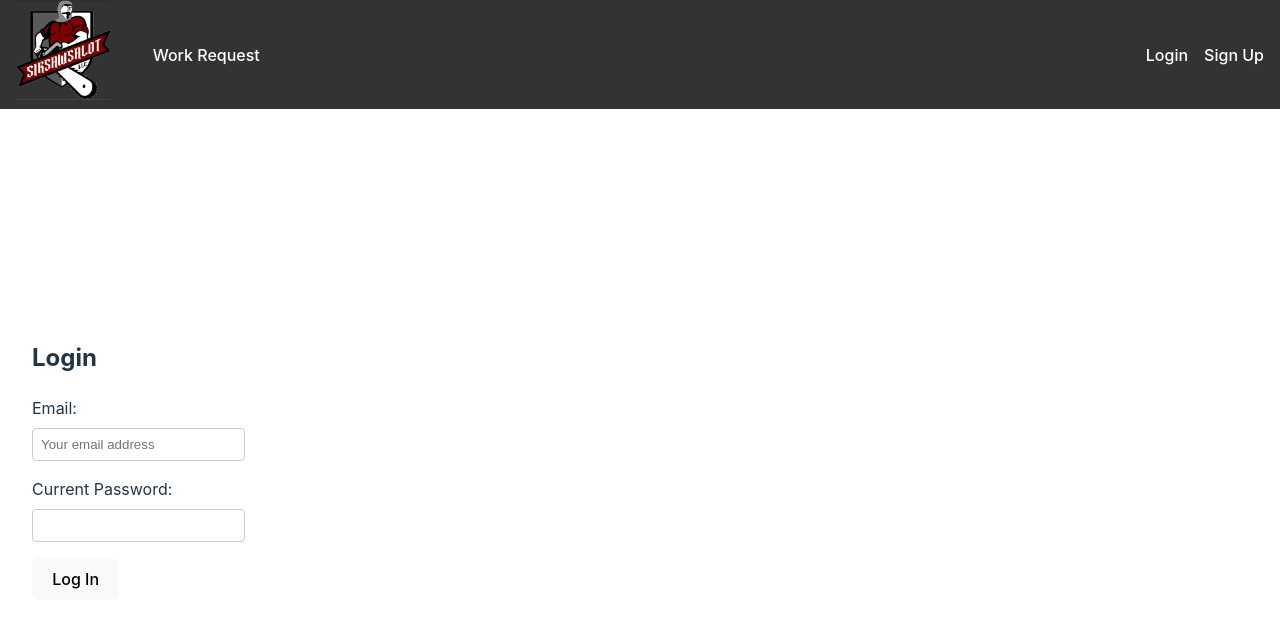
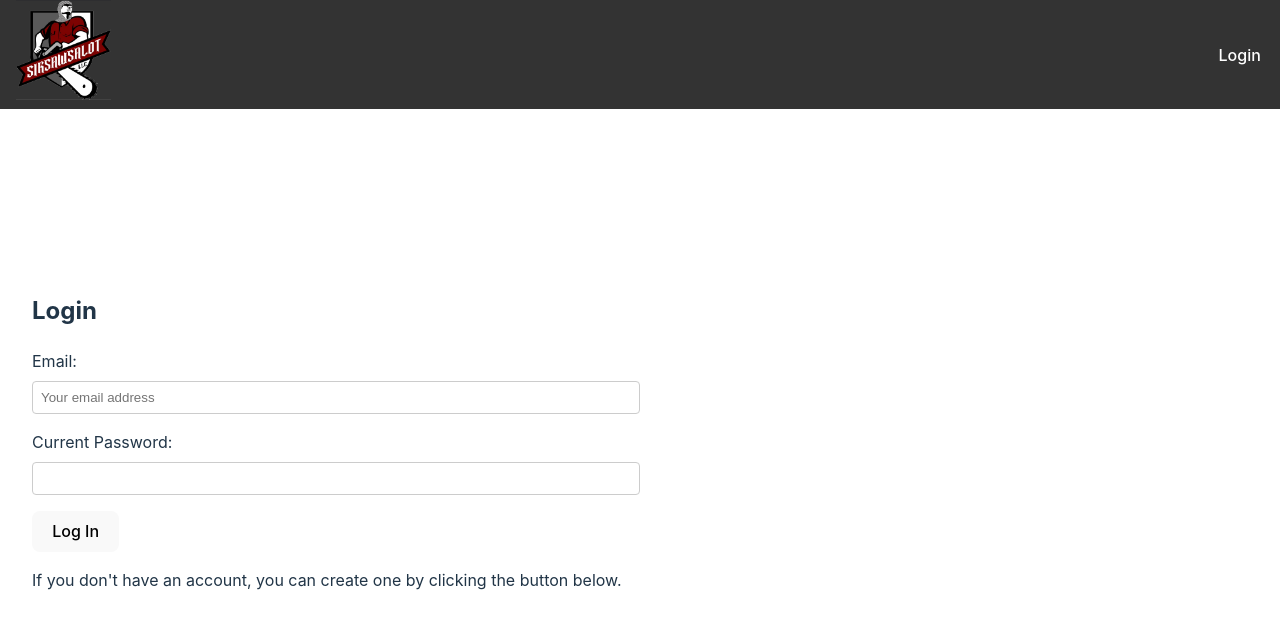
Before and after one commit to EthanForrestCarr/SirSawsALot, a React (Vite) app in the folder client/: page /login in a window 1280 px wide. Shown: the top 628 px of the page. Built offline with nearby package versions, Linux system fonts and the light colour scheme.

Commit message:
moved some of the sign up and work request features around on the site.

```diff
--- a/client/src/components/Navbar.tsx
+++ b/client/src/components/Navbar.tsx
@@ -4,6 +4,7 @@ import Notifications from './buttons/Notifications';
 import AccordionButton from './buttons/AccordionButton';
 import logo from '../assets/sirsawsalotPictures/SirSawsalotLogo.png';
 import '../styles/Navbar.css';
+import LoginButton from './buttons/LoginButton';
 
 // Define props type
 interface NavbarProps {
@@ -41,9 +42,6 @@ const Navbar: React.FC<NavbarProps> = ({ isAdmin }) => {
           </Link>
         </h1>
         {isLoggedIn && <Notifications />}
-        <Link to="/work-request" className="navbar-link">
-          Work Request
-        </Link>
       </div>
 
       <div className="navbar-actions">
@@ -58,12 +56,7 @@ const Navbar: React.FC<NavbarProps> = ({ isAdmin }) => {
         </div>
         {!isLoggedIn && (
           <>
-            <Link to="/login" className="navbar-link">
-              Login
-            </Link>
-            <Link to="/signup" className="navbar-link">
-              Sign Up
-            </Link>
+            <LoginButton />
           </>
         )}
       </div>
--- /dev/null
+++ b/client/src/components/buttons/LoginButton.tsx
@@ -0,0 +1,13 @@
+import React from 'react';
+import { useNavigate } from 'react-router-dom';
+
+const LoginButton: React.FC = () => {
+  const navigate = useNavigate();
+  return (
+    <button onClick={() => navigate('/login')} className="navbar-button">
+      Login
+    </button>
+  );
+};
+
+export default LoginButton;
--- /dev/null
+++ b/client/src/components/buttons/SignupButton.tsx
@@ -0,0 +1,13 @@
+import React from 'react';
+import { useNavigate } from 'react-router-dom';
+
+const SignupButton: React.FC = () => {
+  const navigate = useNavigate();
+  return (
+    <button onClick={() => navigate('/signup')} className="navbar-button">
+      Sign Up
+    </button>
+  );
+};
+
+export default SignupButton;
--- /dev/null
+++ b/client/src/components/buttons/WorkRequestButton.tsx
@@ -0,0 +1,13 @@
+import React from 'react';
+import { useNavigate } from 'react-router-dom';
+
+const WorkRequestButton: React.FC = () => {
+  const navigate = useNavigate();
+  return (
+    <button onClick={() => navigate('/work-request')} className="navbar-button">
+      Work Request
+    </button>
+  );
+};
+
+export default WorkRequestButton;
--- a/client/src/components/content/HeroSection.tsx
+++ b/client/src/components/content/HeroSection.tsx
@@ -1,4 +1,6 @@
 import heroImage from '../../assets/sirsawsalotPictures/HeroTrees.png';
+import SignupButton from '../buttons/SignupButton';
+import WorkRequestButton from '../buttons/WorkRequestButton';
 
 const HeroSection = () => {
   const styles = {
@@ -32,6 +34,8 @@ const HeroSection = () => {
       <p style={styles.paragraph}>
         Serving Ottertail County with safety, beauty, and care. Fully dedicated to keeping your trees in shape—whether it’s trimming, removal, or full clean-up.
       </p>
+      <SignupButton /> {/* New: Sign up button at the bottom */}
+      <WorkRequestButton /> {/* New: Work request button */}
     </section>
   );
 };
--- a/client/src/components/dashboards/AdminDashboard.tsx
+++ b/client/src/components/dashboards/AdminDashboard.tsx
@@ -8,7 +8,6 @@ import InvoiceModal from '../modals/InvoiceFormModal';
 import { InvoiceFormData } from '../forms/InvoiceForm';
 import BlockDateForm from '../forms/BlockDateForm';
 import AdminConversations from '../messages/AdminConversations';
-// Import profile forms
 import UserProfileForm from '../forms/UserProfileForm';
 import UpdatePasswordForm from '../forms/UpdatePassowrdForm';
 
--- a/client/src/components/tables/AdminRequestsTable.tsx
+++ b/client/src/components/tables/AdminRequestsTable.tsx
@@ -2,6 +2,7 @@ import React from 'react';
 import DetailsButton from '../buttons/DetailsButton';
 import ApproveDenyButtons from '../buttons/ApproveDenyButtons';
 import GenerateInvoiceButton from '../buttons/GenerateInvoiceButton';
+import WorkRequestButton from '../buttons/WorkRequestButton';
 import '../../styles/Table.css'; // added import
 
 interface Request {
@@ -42,6 +43,10 @@ const AdminRequestsTable: React.FC<AdminRequestsTableProps> = ({
   console.log("AdminRequestsTable rendering; currentRequests:", currentRequests);
 
   return (
+    <>
+      <div style={{ marginBottom: '1rem' }}>
+        <WorkRequestButton /> {/* New: Work request button in dashboard */}
+      </div>
       <table className="universal-table">
         <thead>
           <tr>
@@ -75,6 +80,7 @@ const AdminRequestsTable: React.FC<AdminRequestsTableProps> = ({
           ))}
         </tbody>
       </table>
+    </>
   );
 };
 
--- a/client/src/components/tables/UserRequestsTable.tsx
+++ b/client/src/components/tables/UserRequestsTable.tsx
@@ -1,4 +1,5 @@
 import React from 'react';
+import WorkRequestButton from '../buttons/WorkRequestButton';
 
 interface Request {
   id: number;
@@ -18,6 +19,10 @@ interface UserRequestsTableProps {
 
 const UserRequestsTable: React.FC<UserRequestsTableProps> = ({ requests }) => {
   return (
+    <>
+      <div style={{ marginBottom: '1rem' }}>
+        <WorkRequestButton /> {/* New: Work request button in dashboard */}
+      </div>
       <table className="universal-table">
         <thead>
           <tr>
@@ -44,6 +49,7 @@ const UserRequestsTable: React.FC<UserRequestsTableProps> = ({ requests }) => {
           ))}
         </tbody>
       </table>
+    </>
   );
 };
 
--- a/client/src/pages/LoginPage.tsx
+++ b/client/src/pages/LoginPage.tsx
@@ -3,6 +3,7 @@ import axios from 'axios';
 import { useNavigate } from 'react-router-dom';
 import EmailInput from '../components/inputs/EmailInput';
 import CurrentPasswordInput from '../components/inputs/CurrentPasswordInput';
+import SignupButton from '../components/buttons/SignupButton';
 
 const LoginPage: React.FC = () => {
   const [formData, setFormData] = useState({ email: '', password: '' });
@@ -37,6 +38,8 @@ const LoginPage: React.FC = () => {
         <CurrentPasswordInput value={formData.password} handleChange={handleChange} />
         <button type="submit">Log In</button>
       </form>
+      <p>If you don't have an account, you can create one by clicking the button below.</p>
+      <SignupButton />
       {message && <p>{message}</p>}
     </div>
   );
--- a/client/src/pages/WorkRequest.tsx
+++ b/client/src/pages/WorkRequest.tsx
@@ -2,6 +2,7 @@ import React, { useEffect, useState } from 'react';
 import axios from 'axios';
 import AuthenticatedWorkRequestForm from '../components/forms/AuthenticatedWorkRequestForm';
 import GuestWorkRequestForm from '../components/forms/GuestWorkRequestForm';
+import SignupButton from '../components/buttons/SignupButton';
 
 const WorkRequest: React.FC = () => {
   const [isAdmin, setIsAdmin] = useState(false);
@@ -35,6 +36,9 @@ const WorkRequest: React.FC = () => {
 
   return (
     <div style={{ padding: '2rem' }}>
+      <div style={{ marginBottom: '1rem' }}>
+        <SignupButton /> {/* New: Sign up button at the top */}
+      </div>
       <h1>Work Request</h1>
       {showGuestForm ? (
         <GuestWorkRequestForm />
```
Lines whose indentation alone changed are shown as unchanged.
